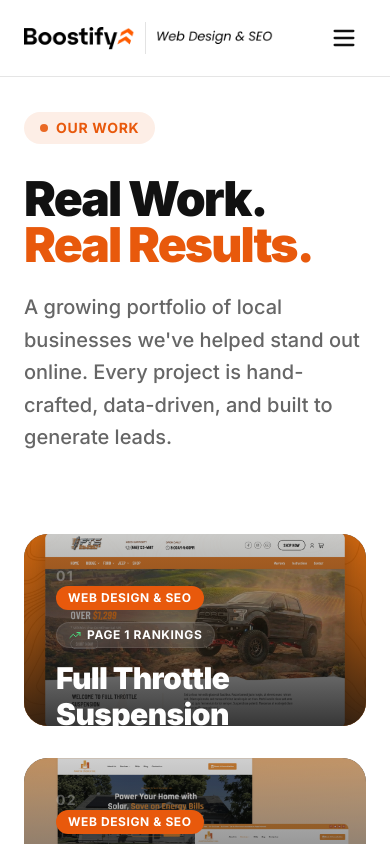
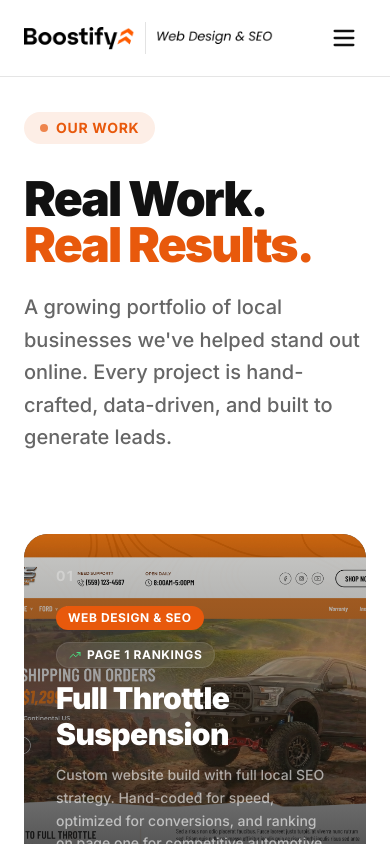
Before and after one commit to boostifyusa/Boostify-website-2026, a React (Vite) app: page /work in a window 390 px wide. Shown: the top 844 px of the page. Built offline with nearby package versions, Linux system fonts and the light colour scheme.

Commit message:
Aspect ratio

```diff
--- a/src/pages/OurWorkPage.tsx
+++ b/src/pages/OurWorkPage.tsx
@@ -144,7 +144,7 @@
                   delay: i * 0.1,
                   duration: 0.5
                 }}
-                className="group relative block rounded-3xl overflow-hidden aspect-[16/9] md:aspect-[21/9]">
+                className="group relative block rounded-3xl overflow-hidden aspect-[10/11] md:aspect-[21/9]">
 
                 {/* Background Image */}
                 <div className="absolute inset-0 bg-dark">
```
Also changed, not shown: 1 other file (tests, documents, lock files or other folders).
